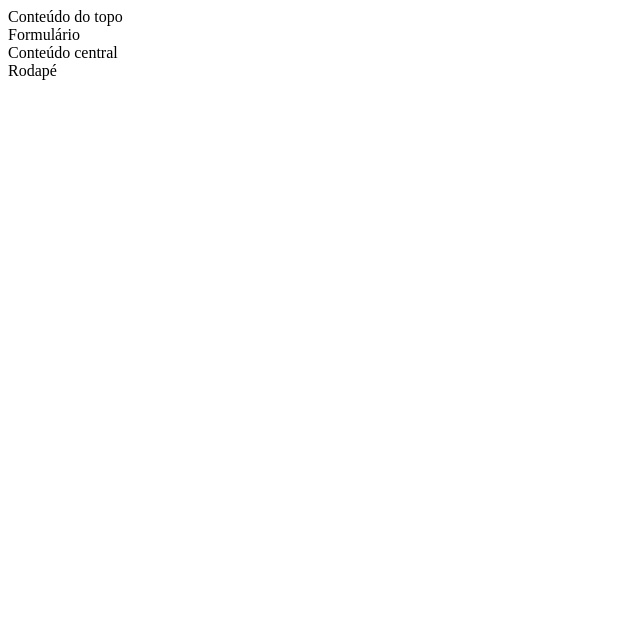
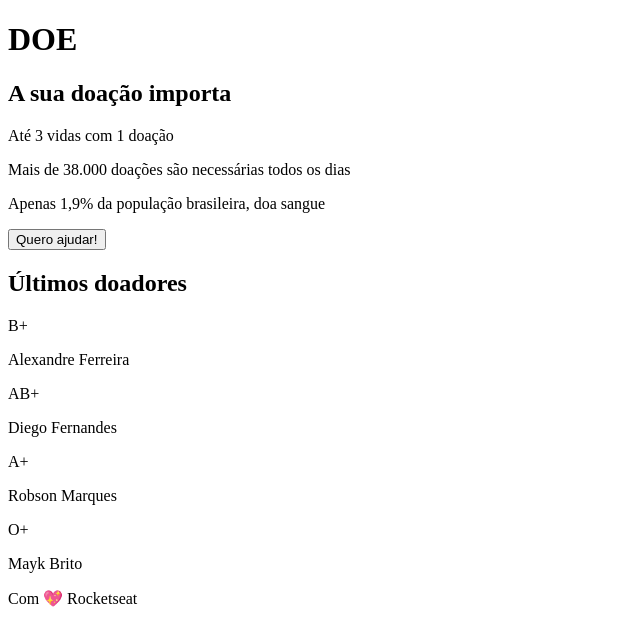
Before and after one commit to magno193/maratonadev, a plain HTML site: page index.html in a window 1280 px wide. Shown: the whole page, without its empty margins (0-640 px from the left). Drawn offline with Linux system fonts and the light colour scheme.

Commit message:
5 - Estrutura inicial pronta

```diff
--- a/index.html
+++ b/index.html
@@ -1,14 +1,44 @@
 <!DOCTYPE html>
 <html>
-    <head>
-        <!-- Configurações da página Html-->
-        <title>Doe vida! Doe sangue</title>
-    </head>
 
-    <body>
-        <header>Conteúdo do topo</header>
-        <section>Formulário</section>
-        <main>Conteúdo central</main>
-        <footer>Rodapé</footer>
-    </body>
+<head>
+    <title>Doe vida! Doe sangue</title>
+</head>
+
+<body>
+    <header>
+        <h1>DOE</h1>
+        <h2>A sua doação importa</h2>
+        <p>Até 3 vidas com 1 doação</p>
+        <p>Mais de 38.000 doações são necessárias todos os dias</p>
+        <p>Apenas 1,9% da população brasileira, doa sangue</p>
+        <button>Quero ajudar!</button>
+    </header>
+
+    <main>
+        <h2>Últimos doadores</h2>
+
+        <section class="donors">
+            <div class="donor">
+                <div class="blood">B+</div>
+                <p>Alexandre Ferreira</p>
+            </div>
+            <div class="donor">
+                <div class="blood">AB+</div>
+                <p>Diego Fernandes</p>
+            </div>
+            <div class="donor">
+                <div class="blood">A+</div>
+                <p>Robson Marques</p>
+            </div>
+            <div class="donor">
+                <div class="blood">O+</div>
+                <p>Mayk Brito</p>
+            </div>
+        </section>
+    </main>
+
+    <footer> Com 💖 Rocketseat</footer>
+</body>
+
 </html>
```
